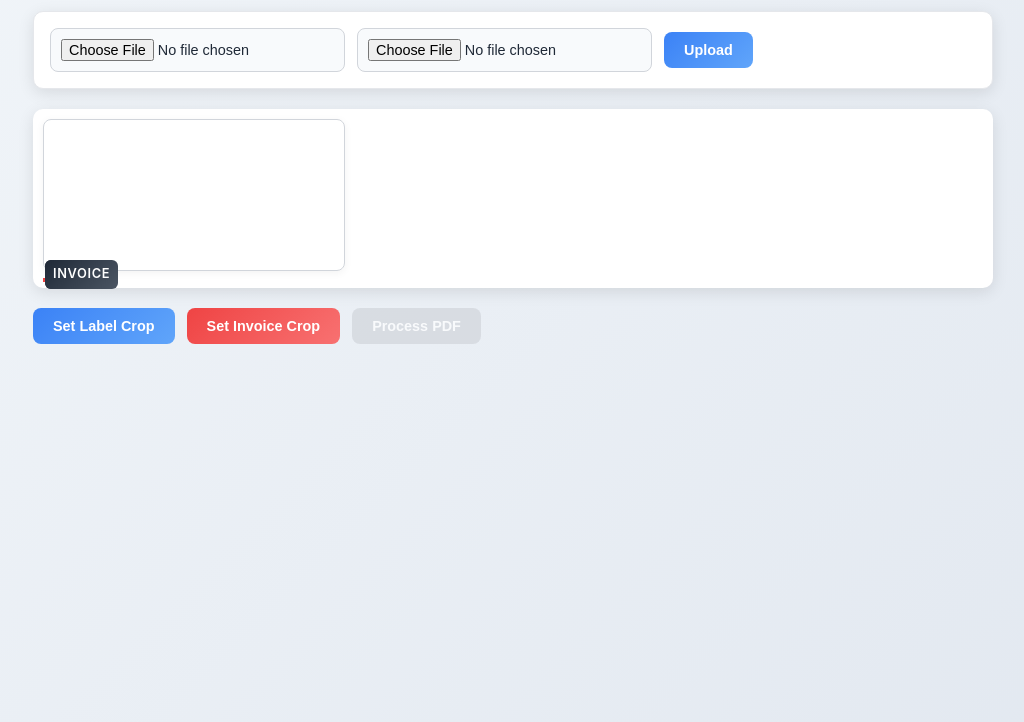
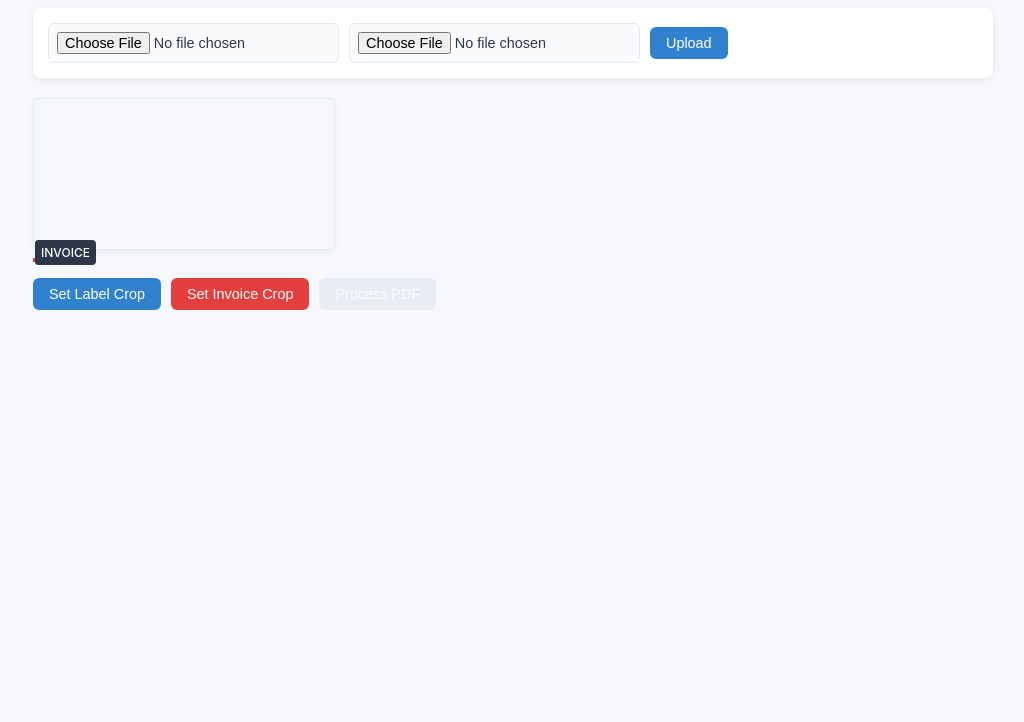
Before and after one commit to santoshk66/merged-pdf-cropper-sku, a website: page public/index.html in a window 1280 px wide. Shown: the part 78-800 px from the top of the page, without its empty margins (127-1151 px from the left). Drawn offline with Linux system fonts and the light colour scheme.

Commit message:
Update index.html

```diff
--- a/public/index.html
+++ b/public/index.html
@@ -13,79 +13,65 @@
     box-sizing: border-box;
   }
 
-/* Body styling */
   body {
     font-family: 'Inter', -apple-system, BlinkMacSystemFont, 'Segoe UI', Roboto, sans-serif;
-  background: linear-gradient(135deg, #f1f5f9 0%, #e2e8f0 100%);
+    background-color: #f6f8fc;
     padding: 20px;
     max-width: 1000px;
     margin: 0 auto;
-  color: #1f2937;
+    color: #2d3748;
     line-height: 1.6;
-  min-height: 100vh;
   }
 
   /* Header styling */
   h2 {
-  font-size: 1.9rem;
-  font-weight: 700;
-  color: #111827;
+    font-size: 1.8rem;
+    font-weight: 600;
+    color: #1a202c;
     margin-bottom: 20px;
     text-align: left;
-  letter-spacing: -0.02em;
-  background: linear-gradient(to right, #3b82f6, #7c3aed);
-  -webkit-background-clip: text;
-  -webkit-text-fill-color: transparent;
   }
 
   /* Form styling */
   #uploadForm {
     display: flex;
-  gap: 12px;
+    gap: 10px;
     align-items: center;
     background-color: #ffffff;
-  padding: 16px;
-  border-radius: 10px;
-  box-shadow: 0 4px 16px rgba(0, 0, 0, 0.1);
+    padding: 15px;
+    border-radius: 8px;
+    box-shadow: 0 2px 8px rgba(0, 0, 0, 0.08);
     margin-bottom: 20px;
-  border: 1px solid #e5e7eb;
   }
 
   #uploadForm input[type="file"] {
     font-size: 0.9rem;
-  padding: 10px;
-  border: 1px solid #d1d5db;
-  border-radius: 8px;
-  background-color: #f8fafc;
-  transition: border-color 0.3s ease, background-color 0.3s ease, box-shadow 0.3s ease;
+    padding: 8px;
+    border: 1px solid #e2e8f0;
+    border-radius: 6px;
+    background-color: #f9fafb;
+    transition: border-color 0.3s ease, background-color 0.3s ease;
   }
 
   #uploadForm input[type="file"]:hover {
-  border-color: #3b82f6;
-  background-color: #f0f5ff;
-  box-shadow: 0 0 8px rgba(59, 130, 246, 0.2);
-}
-
-#uploadForm input[type="file"]:focus {
-  outline: none;
-  border-color: #3b82f6;
-  box-shadow: 0 0 0 3px rgba(59, 130, 246, 0.3);
+    border-color: #3182ce;
+    background-color: #edf2ff;
   }
 
   #uploadForm button {
-  background: linear-gradient(135deg, #3b82f6, #60a5fa);
+    background-color: #3182ce;
     color: #ffffff;
-  font-weight: 600;
-  padding: 10px 20px;
+    font-weight: 500;
+    padding: 8px 16px;
     border: none;
-  border-radius: 8px;
+    border-radius: 6px;
     cursor: pointer;
-  transition: transform 0.2s ease, box-shadow 0.3s ease;
+    transition: background-color 0.3s ease, transform 0.2s ease;
   }
 
   #uploadForm button:hover {
-  transform: translateY(-2px);
-  box-shadow: 0 4px 12px rgba(59, 130, 246, 0.3);
+    background-color: #2b6cb0;
+    transform: translateY(-1px);
   }
 
   #uploadForm button:active {
@@ -96,16 +82,12 @@ h2 {
   #preview-container {
     position: relative;
     margin-bottom: 20px;
-  background-color: #ffffff;
-  padding: 10px;
-  border-radius: 10px;
-  box-shadow: 0 4px 16px rgba(0, 0, 0, 0.1);
   }
 
   canvas#pdfCanvas {
-  border: 1px solid #d1d5db;
-  border-radius: 8px;
-  box-shadow: 0 2px 8px rgba(0, 0, 0, 0.05);
+    border: 1px solid #e2e8f0;
+    border-radius: 6px;
+    box-shadow: 0 2px 6px rgba(0, 0, 0, 0.05);
   }
 
   /* Selector styling */
@@ -116,11 +98,11 @@ canvas#pdfCanvas {
   }
 
   .label-selector {
-  border: 2px dashed #3b82f6;
+    border: 2px dashed #3182ce;
   }
 
   .invoice-selector {
-  border: 2px dashed #ef4444;
+    border: 2px dashed #e53e3e;
   }
 
   .label-selector::before,
@@ -129,73 +111,68 @@ canvas#pdfCanvas {
     position: absolute;
     top: -20px;
     left: 0;
-  background: linear-gradient(135deg, #1f2937, #4b5563);
+    background: #2d3748;
     color: #ffffff;
-  padding: 4px 8px;
-  font-size: 0.8rem;
-  font-weight: 600;
-  border-radius: 6px;
+    padding: 3px 6px;
+    font-size: 0.75rem;
+    font-weight: 500;
+    border-radius: 4px;
     text-transform: uppercase;
-  letter-spacing: 0.05em;
   }
 
   /* Buttons section */
   div:last-of-type {
     display: flex;
-  gap: 12px;
+    gap: 10px;
   }
 
   button {
-  padding: 10px 20px;
+    padding: 8px 16px;
     font-size: 0.9rem;
-  font-weight: 600;
+    font-weight: 500;
     border: none;
-  border-radius: 8px;
+    border-radius: 6px;
     cursor: pointer;
-  transition: transform 0.2s ease, box-shadow 0.3s ease, background 0.3s ease;
+    transition: background-color 0.3s ease, transform 0.2s ease, box-shadow 0.3s ease;
   }
 
   #setLabel {
-  background: linear-gradient(135deg, #3b82f6, #60a5fa);
+    background-color: #3182ce;
     color: #ffffff;
   }
 
   #setLabel:hover {
-  transform: translateY(-2px);
-  box-shadow: 0 4px 12px rgba(59, 130, 246, 0.3);
+    background-color: #2b6cb0;
+    transform: translateY(-1px);
+    box-shadow: 0 2px 8px rgba(49, 130, 206, 0.2);
   }
 
   #setInvoice {
-  background: linear-gradient(135deg, #ef4444, #f87171);
+    background-color: #e53e3e;
     color: #ffffff;
   }
 
   #setInvoice:hover {
-  transform: translateY(-2px);
-  box-shadow: 0 4px 12px rgba(239, 68, 68, 0.3);
+    background-color: #c53030;
+    transform: translateY(-1px);
+    box-shadow: 0 2px 8px rgba(229, 62, 62, 0.2);
   }
 
   #processPDF {
-  background: linear-gradient(135deg, #10b981, #34d399);
+    background-color: #38a169;
     color: #ffffff;
   }
 
   #processPDF:hover:not(:disabled) {
-  transform: translateY(-2px);
-  box-shadow: 0 4px 12px rgba(16, 185, 129, 0.3);
+    background-color: #2f855a;
+    transform: translateY(-1px);
+    box-shadow: 0 2px 8px rgba(56, 161, 105, 0.2);
   }
 
   #processPDF:disabled {
-  background: #d1d5db;
+    background-color: #e2e8f0;
     cursor: not-allowed;
     opacity: 0.7;
-  box-shadow: none;
-}
-
-/* Focus states for accessibility */
-button:focus, input:focus {
-  outline: none;
-  box-shadow: 0 0 0 3px rgba(59, 130, 246, 0.3);
   }
 
   /* Responsive design */
@@ -205,7 +182,7 @@ button:focus, input:focus {
     }
 
     h2 {
-    font-size: 1.6rem;
+      font-size: 1.5rem;
     }
 
     #uploadForm {
@@ -226,11 +203,6 @@ button:focus, input:focus {
     button {
       width: 100%;
     }
-}
-
-/* Smooth transitions for all elements */
-* {
-  transition: all 0.3s ease-in-out;
   }
 </style>
 </head>
```
Lines whose indentation alone changed are shown as unchanged.
